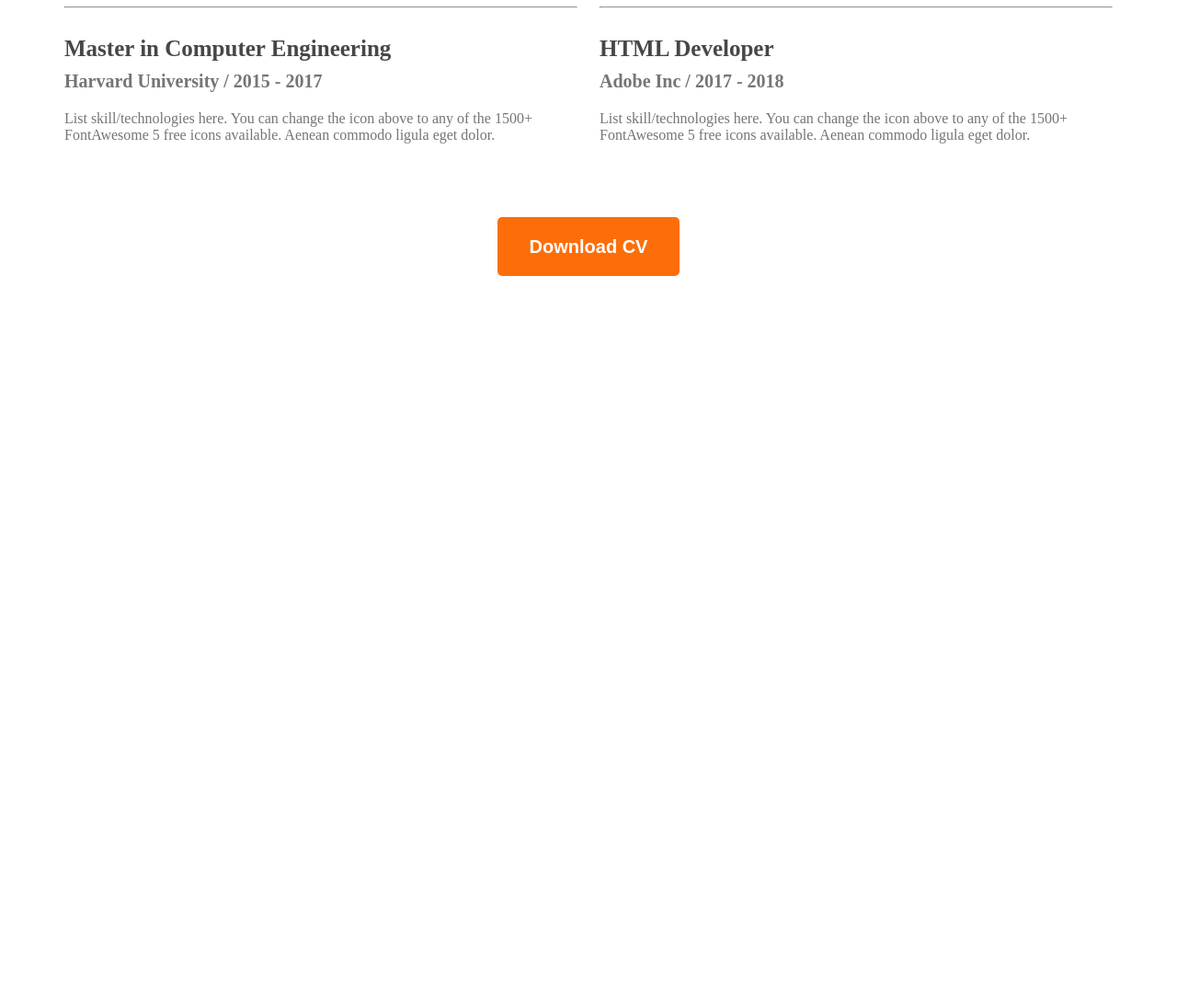
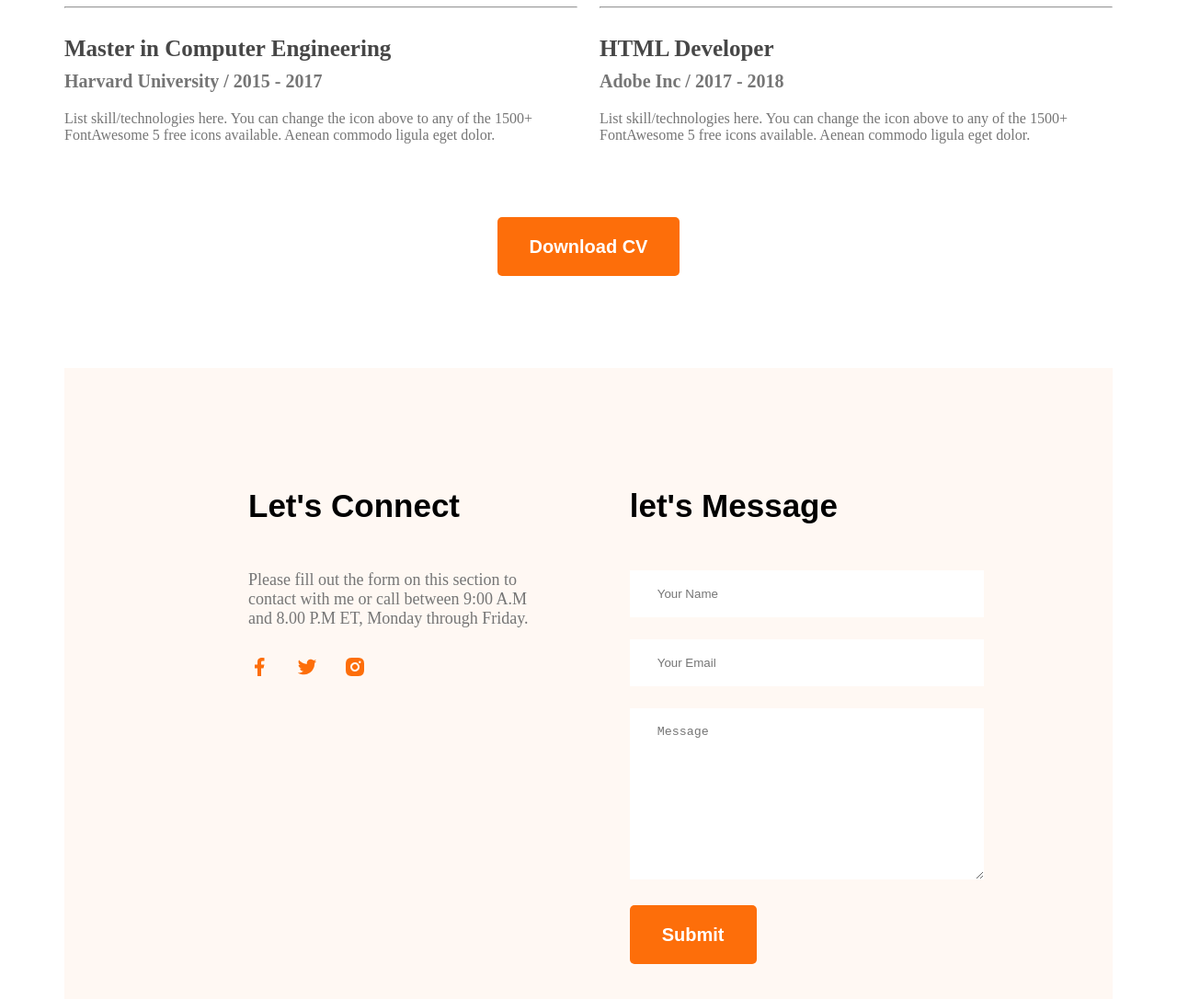
Before and after one commit to Ishmam-uu/developer-portfolio, a plain HTML site: page index.html in a window 1280 px wide. Shown: the part 2533-3619 px from the top of the page at 92% size. Before the commit the page ends 2833 px from the top, so only its background shows below. Drawn offline with nearby package versions, Linux system fonts and the light colour scheme.

Commit message:
contact added

```diff
--- a/index.html
+++ b/index.html
@@ -145,6 +145,29 @@
 
         </section>
 
+        <!-- contract section  -->
+        <section class="contact">
+            <div>
+                <h3 class="section-title">Let's Connect</h3>
+                <p class="section_discription">Please fill out the form on this section to contact with me or call between 9:00 A.M and 8.00 P.M ET, Monday through Friday.</p>
+                <a href="">
+                    <img src="images/icons/facebook.png" alt="facebook">
+                    <img src="images/icons/twitter.png" alt="twitter">
+                    <img src="images/icons/insta.png" alt="instragram">
+
+                </a>
+            </div>
+            <div>
+                <h3 class="section-title">let's Message</h3>
+                <form action="">
+                    <input type="text" name="" id="" placeholder="Your Name">
+                    <input type="email" name="" id="" placeholder="Your Email">
+                    <textarea name="" id="" cols="30" rows="10" placeholder="Message"></textarea>
+                    <input class="button_primary" type="submit" value="Submit">
+                </form>
+            </div>
+        </section>
+
 
     </main>
     <footer>
--- a/styles/portfolio.css
+++ b/styles/portfolio.css
@@ -194,4 +194,36 @@ main{
 .resume-button{
     margin-top: 50px;
     text-align: center;
+    margin-bottom: 100px;
 }
+
+/* contact style */
+
+.contact .section-title
+{
+    text-align: left;
+    font-family: sans-serif;
+
+}
+
+.contact{
+    display: flex;
+    gap:100px;
+    background: #FFF8F3;
+    padding: 130px 200px;
+}
+
+.contact  input[type="text"],input[type="email"], textarea{
+    margin-bottom: 24px;
+    border: 0;
+    width: 100%;
+    padding: 18px 30px;
+    /* height: 64px; */
+}
+.contact a{
+    text-decoration: none;
+
+}
+.contact a img {
+    margin-right: 24px;
+}
```
